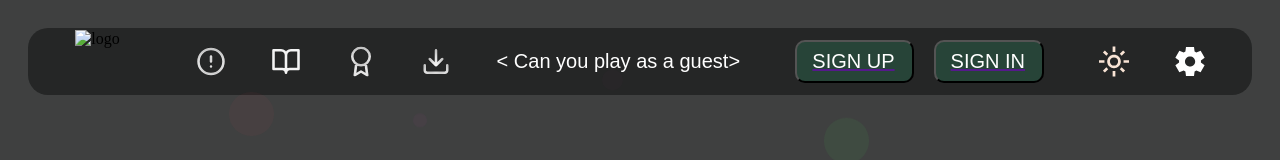
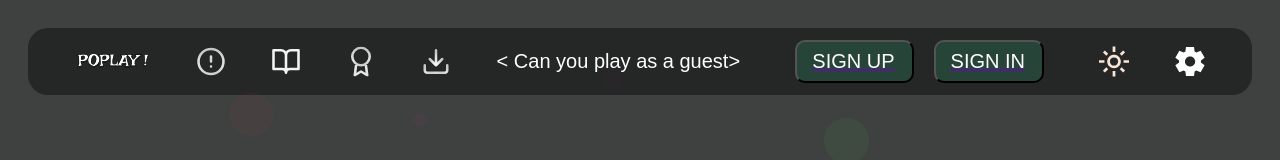
Before and after one commit to SXTIER/projectToHamster, a plain HTML site: page index.html in a window 1280 px wide. Shown: the top 160 px of the page. Drawn offline with Linux system fonts and the light colour scheme; a web font is replaced by a local one.

Commit message:
Update index.html

```diff
--- a/index.html
+++ b/index.html
@@ -18,7 +18,7 @@
     <header>
         <nav
             style="border: none; border-radius: 20px; margin: 20px; display: flex; justify-content: space-evenly; background-color: #252626; padding: 2px;">
-            <img style="width: 75px; height: auto;" src="svg/logo.svg" alt="logo" id="">
+            <img style="width: 75px; height: auto;" src="logo.svg" alt="logo" id="">
             <img src="service.svg" alt="service_logo" id="">
             <img src="book.svg" alt="book_logo" id="">
             <img src="metel.svg" alt="metel_logo" id="">
```
